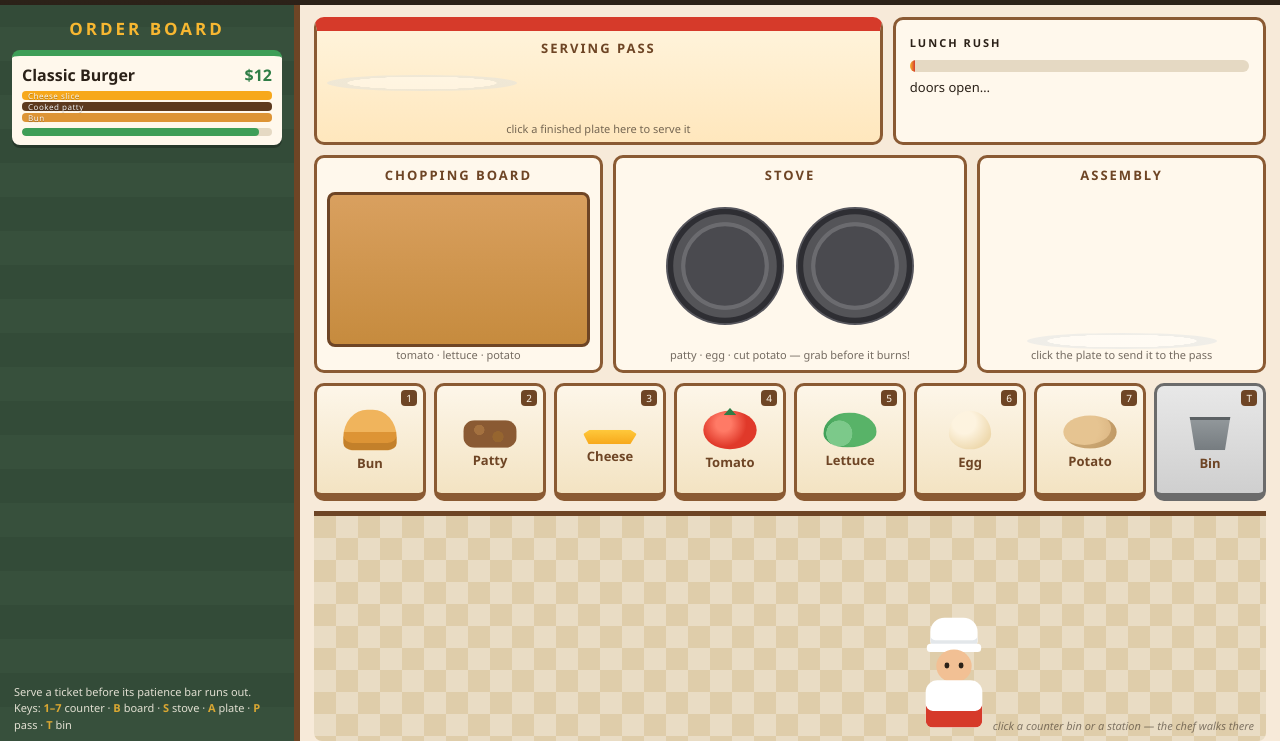
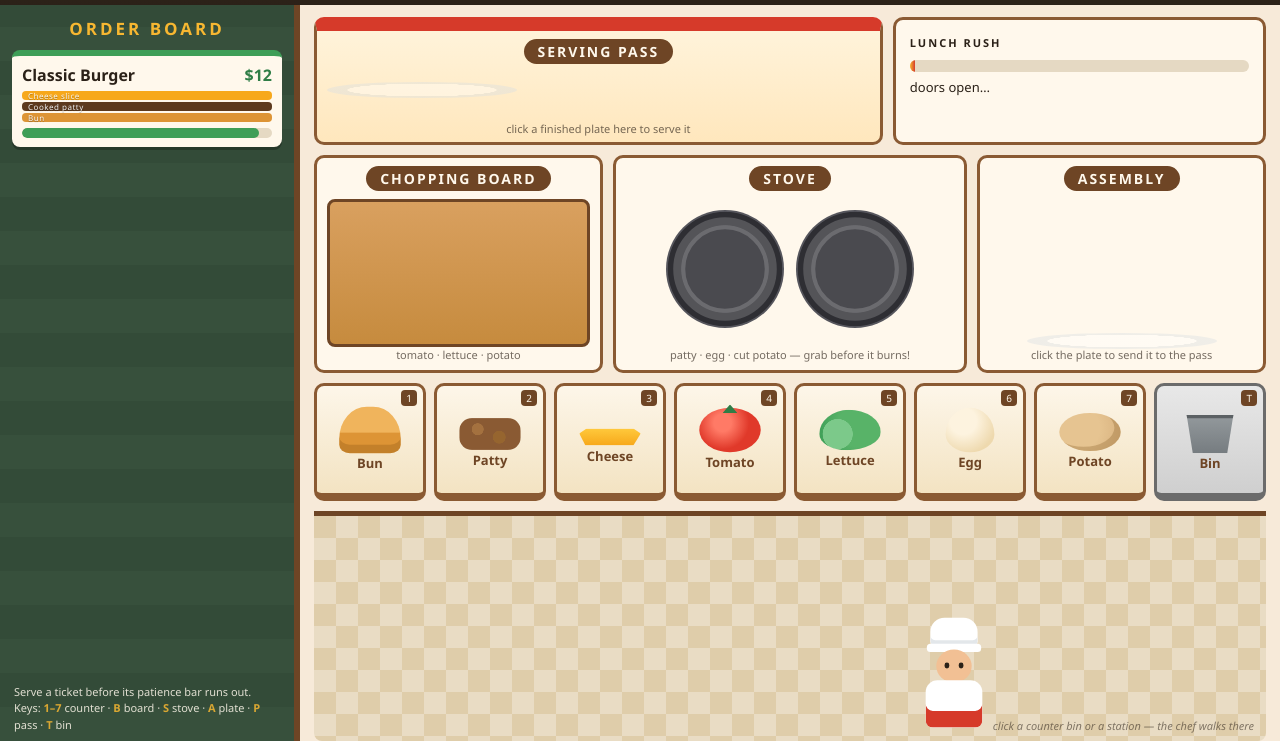
Before and after one commit to Arkaeppz/best-cooking-game-20261125-0137, a plain HTML site: page game/index.html in a window 1280 px wide. Both pictures are taken after a click on the button "START SERVICE". Shown: the part 59-800 px from the top of the page. Drawn offline with Linux system fonts and the light colour scheme.

Commit message:
v2: stills polish (labels, ticket urgency)

```diff
--- a/game/styles.css
+++ b/game/styles.css
@@ -144,11 +144,11 @@ html, body {
   text-shadow: 0 1px 1px rgba(0, 0, 0, 0.35);
 }
 
-.ticket .patience { height: 8px; background: #e5d9c3; border-radius: 4px; overflow: hidden; }
-.ticket .patience-fill { height: 100%; background: var(--green); border-radius: 4px; }
-.ticket.hurry { border-top-color: var(--gold); }
+.ticket .patience { height: 10px; background: #e5d9c3; border-radius: 5px; overflow: hidden; }
+.ticket .patience-fill { height: 100%; background: var(--green); border-radius: 5px; }
+.ticket.hurry { border-top-color: var(--gold); background: #fff3d1; }
 .ticket.hurry .patience-fill { background: var(--gold); }
-.ticket.critical { border-top-color: var(--red); animation: ticket-shake 0.4s infinite; }
+.ticket.critical { border-top: 8px solid var(--red); background: #ffe0d8; animation: ticket-shake 0.4s infinite; }
 .ticket.critical .patience-fill { background: var(--red); }
 
 @keyframes ticket-shake {
@@ -204,7 +204,11 @@ html, body {
   position: relative;
 }
 
-.station-label { font-size: 13px; font-weight: 900; letter-spacing: 2px; text-align: center; color: var(--wood-dark); }
+.station-label {
+  font-size: 14px; font-weight: 900; letter-spacing: 2px; text-align: center;
+  color: var(--paper); background: var(--wood-dark);
+  align-self: center; padding: 3px 14px; border-radius: 999px;
+}
 .station-hint { font-size: 11px; text-align: center; opacity: 0.65; margin-top: auto; }
 .station.flash { animation: station-flash 0.3s; }
 @keyframes station-flash { 0% { background: #ffe9a8; } 100% { background: var(--paper); } }
@@ -380,7 +384,7 @@ html, body {
 /* ---------- Food, drawn in CSS ---------- */
 
 .food { position: relative; width: 58px; height: 44px; flex: none; }
-.bin-food { position: relative; width: 58px; height: 44px; display: block; transform: scale(0.92); }
+.bin-food { position: relative; width: 58px; height: 44px; display: block; transform: scale(1.06); }
 
 .food-bun { background: linear-gradient(180deg, #f0b45c 0 55%, #dd9435 56% 100%); border-radius: 26px 26px 10px 10px / 30px 30px 8px 8px; box-shadow: inset 0 -8px 0 rgba(146, 90, 20, 0.35); }
 .food-patty { background: radial-gradient(circle at 30% 35%, #a4713f 0 12%, transparent 13%), radial-gradient(circle at 65% 60%, #96652f 0 14%, transparent 15%), #8a5a33; border-radius: 12px; height: 30px; margin-top: 8px; }
```
